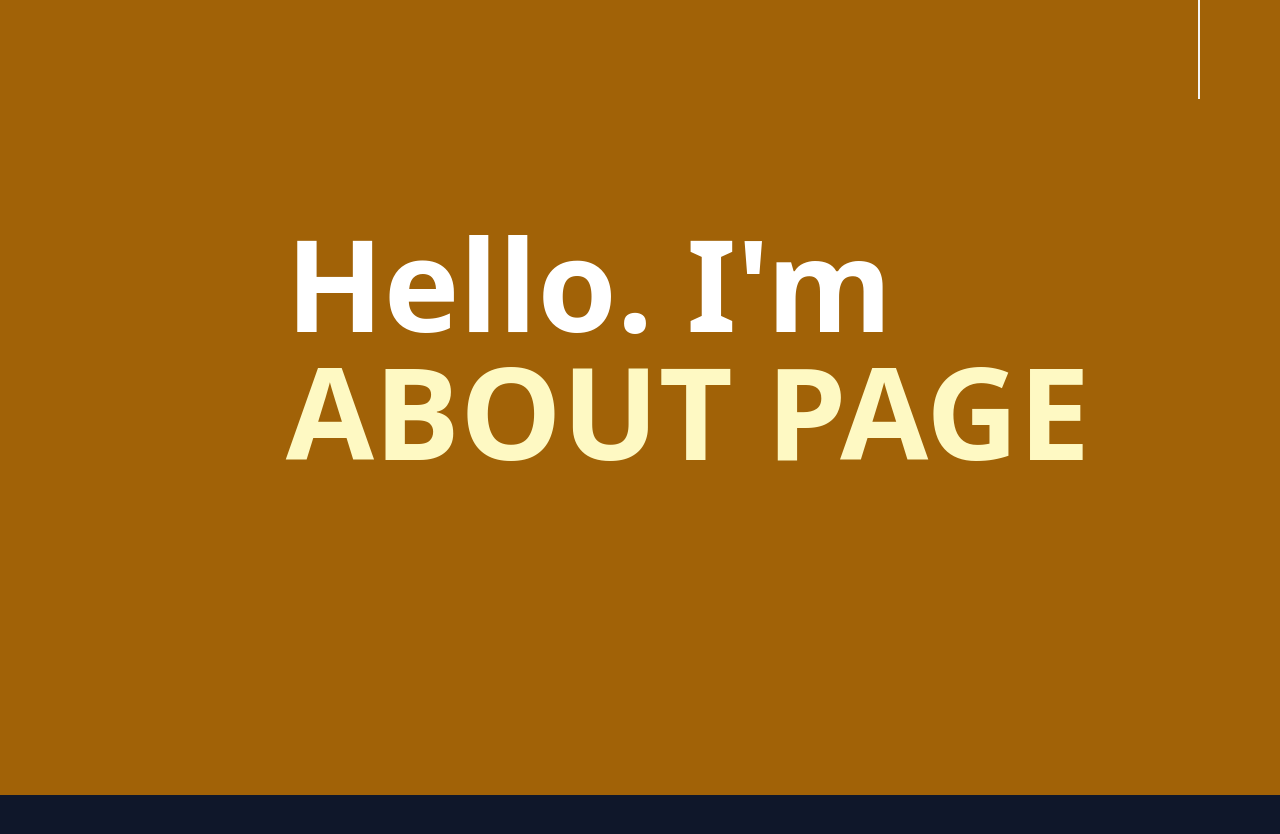
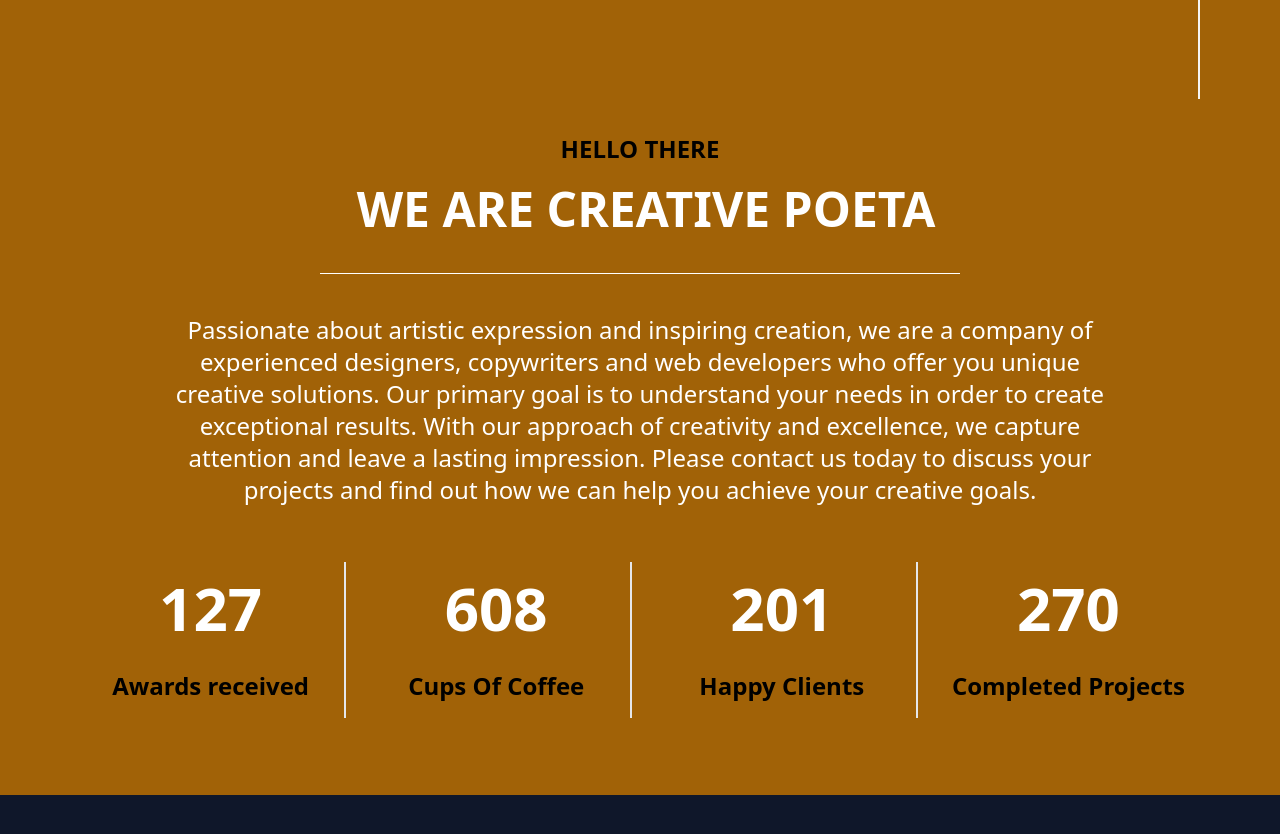
Before and after one commit to FabCode67/creativa-poeta-fn, a React (Vite) app: page / in a window 1280 px wide. Shown: the part 880-1714 px from the top of the page. Built offline with nearby package versions, Linux system fonts and the light colour scheme.

Commit message:
about running great

```diff
--- a/src/components/About.tsx
+++ b/src/components/About.tsx
@@ -1,13 +1,70 @@
 // About.tsx
+import { useEffect, useState } from "react";
 import "tailwindcss/tailwind.css";
 
+interface AnimatedNumberProps {
+  value: number;
+}
+
+const AnimatedNumber: React.FC<AnimatedNumberProps> = ({ value }) => {
+  const [count, setCount] = useState(0);
+
+  useEffect(() => {
+    const interval = setInterval(() => {
+      if (count < value) {
+        setCount((prevCount) => {
+          const nextCount = prevCount + 1;
+          return nextCount > value ? value : nextCount;
+        });
+      }
+    }, 10);
+
+    return () => clearInterval(interval);
+  }, [value]);
+
+  return <p className="text-white font-extrabold text-6xl">{count}</p>;
+};
+
 const About = () => {
+
   return (
-    <section id="about" className="bg-yellow-700 h-fit min-h-screen laptop:m-0 tablet:m-0 tablet:-0 flex flex-col laptop:p-[10rem] tablet:p-[8rem] laptop:pr-[4rem] tablet:pr-[4rem] laptop:justify-normal laptop:text-left text-center tablet:text-center items-center my-auto justify-center px-2 relative"> {/* Added relative positioning */}
-      <div className="mt-[6%]">
-        <h1 className="laptop:text-9xl text-4xl text-white font-bold cursive leading-none lg:leading-snug home-name animate-bounce">Hello. I'm <br /> <span className="text-yellow-100">ABOUT PAGE</span></h1>
+    <section id="about" className="bg-yellow-700 h-fit min-h-screen  flex flex-col justify-center items-center text-center relative"> {/* Added relative positioning */}
+      <div className="laptop:mt-[6%] tablet:mt-[6%] laptop:space-y-10 space-y-5 mt-[7rem]">
+        <div className="flex justify-center flex-col laptop:space-y-10 space-y-5 laptop:w-[50%] w-[90%] tablet:w-[70%] mx-auto">
+          <div className="flex justify-center flex-col laptop:space-y-5 space-x-3">
+            <div className="flex justify-center">
+              <h1 className="laptop:text-2xl text-md font-bold text-black mx-0 animate-fade-in  animate-bounce">HELLO THERE</h1>
+            </div>
+            <div className="flex justify-center">
+              <h1 className="laptop:text-5xl tablet:text-3xl text-2xl font-bold text-white mx-0 animate-fade-in animate-bounce underline-offset-6">WE ARE CREATIVE POETA</h1>
+            </div>
+          </div>
+          <div className="flex justify-center mx-auto h-px bg-white animate-bounce w-full">
+          </div>
+        </div>
+        <div className="flex justify-center text-center laptop:px-40 px-4">
+          <h1 className="laptop:text-2xl leading-relaxed	 tablet:text-2xl text-center text-white mx-0 animate-fade-in animate-bounce underline-offset-6">Passionate about artistic expression and inspiring creation, we are a company of experienced designers, copywriters and web developers who offer you unique creative solutions. Our primary goal is to understand your needs in order to create exceptional results. With our approach of creativity and excellence, we capture attention and leave a lasting impression. Please contact us today to discuss your projects and find out how we can help you achieve your creative goals.</h1>
+        </div>
+        <div className="grid animate-bounce p-4 gap-4 laptop:px-[6%] laptop:grid-cols-4 tablet:grid-cols-2 px-20 grid-cols-1">
+        <div className="flex flex-col space-y-8 p-4 justify-center laptop:border-r-2 border-b-2 laptop:border-b-0 px-5">
+          <AnimatedNumber value={127} />
+          <p className="text-black font-bold text-2xl">Awards received</p>
+        </div>
+        <div className="flex flex-col space-y-8 p-4 justify-center laptop:border-r-2 laptop:border-b-0 border-b-2 px-5">
+          <AnimatedNumber value={1202} />
+          <p className="text-black font-bold text-2xl">Cups Of Coffee</p>
+        </div>
+        <div className="flex flex-col space-y-8 p-4 justify-center laptop:border-r-2 border-b-2 tablet:border-b-0 border-r-0 px-5">
+          <AnimatedNumber value={201} />
+          <p className="text-black font-bold text-2xl">Happy Clients</p>
+        </div>
+        <div className="flex flex-col space-y-8 p-4 justify-center">
+          <AnimatedNumber value={270} />
+          <p className="text-black font-bold text-2xl">Completed Projects</p>
+        </div>
       </div>
-      <div className="very-buttom h-[13%] w-[12%] absolute laptop:right-20 right-11 top-0 border-r-2 border-neutral-100">
+      </div>
+      <div className="very-top laptop:h-[13%] tablet:h-[13%] h-[8%] laptop:w-[10%] w-[35%] absolute laptop:right-20 right-11 top-0 border-r-2 border-neutral-100">
       </div>
     </section>
   );
```
